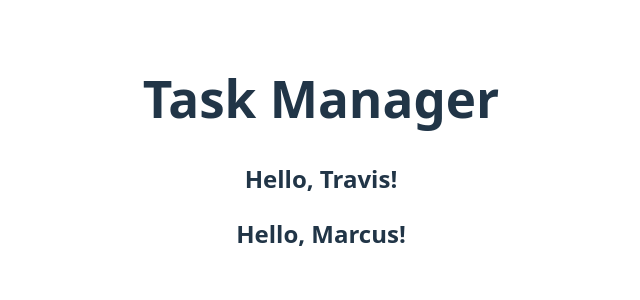
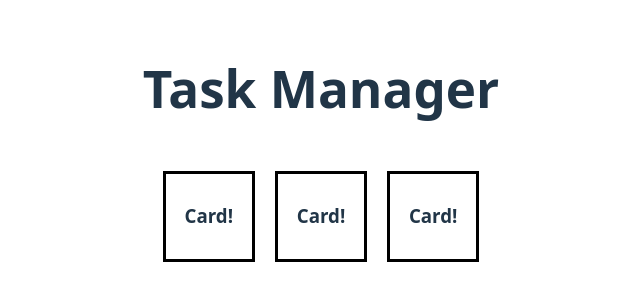
Before and after one commit to KatyaW-01/task-manager-react, a React (Vite) app: page / in a window 1280 px wide. Shown: the part 246-546 px from the top of the page, without its empty margins (319-959 px from the left). Built offline with nearby package versions, Linux system fonts and the light colour scheme.

Commit message:
Render cards and add css

```diff
--- a/src/components/App/App.jsx
+++ b/src/components/App/App.jsx
@@ -13,7 +13,6 @@ function App() {
     <main className = "App">
       <h1>Task Manager</h1>
       <Tasks name="Travis"/>
-      <Tasks name="Marcus"/>
     </main>
   );
 }
--- a/src/components/Card/Card.css
+++ b/src/components/Card/Card.css
@@ -0,0 +1,5 @@
+.card {
+  box-sizing: border-box;
+  border: 3px solid black;
+  padding: 10px;
+}
--- a/src/components/Card/Card.jsx
+++ b/src/components/Card/Card.jsx
@@ -0,0 +1,11 @@
+import "./Card.css";
+
+function Card() {
+  return(
+    <div className ="card">
+      <h3>Card!</h3>
+    </div>
+  );
+}
+
+export default Card;
--- a/src/components/Tasks/Tasks.css
+++ b/src/components/Tasks/Tasks.css
@@ -0,0 +1,6 @@
+.tasks-container {
+  padding: 20px;
+  display: grid;
+  grid-template-columns: repeat(3, 1fr);
+  grid-gap: 20px;
+}
--- a/src/components/Tasks/Tasks.jsx
+++ b/src/components/Tasks/Tasks.jsx
@@ -1,7 +1,15 @@
+import Card from "../Card/Card";
 import "./Tasks.css"
 
 function Tasks(props) {
-  return <h2>Hello, {props.name}! </h2>;
+  const { name } = props;
+  return (
+    <div className="tasks-container">
+      <Card />
+      <Card />
+      <Card />
+    </div>
+  );
 }
 
 export default Tasks;
```
